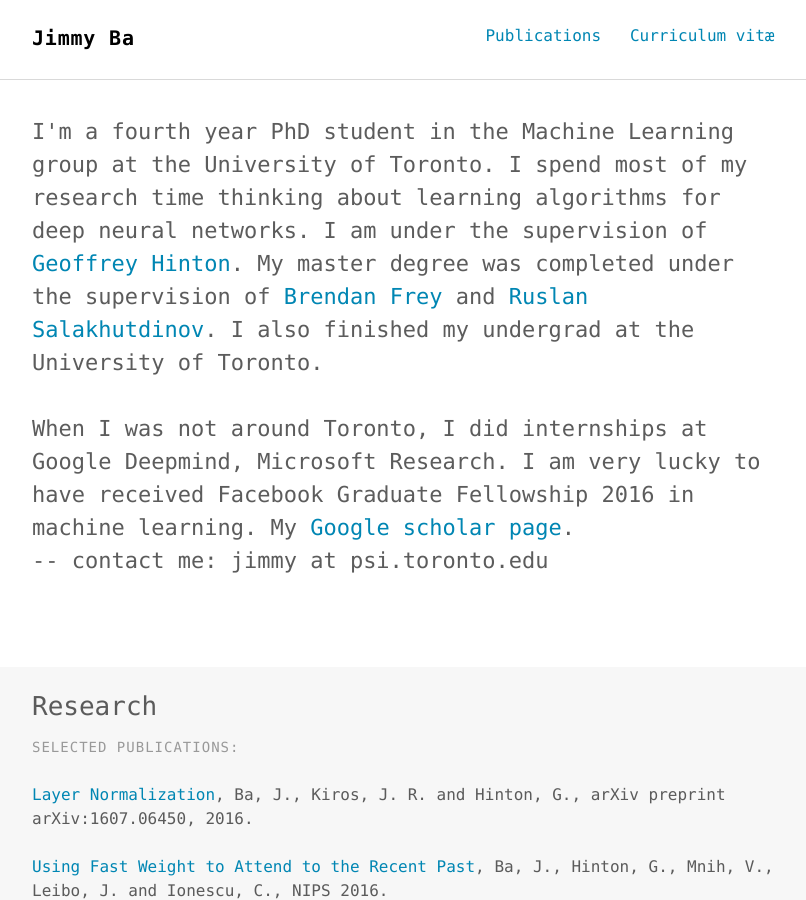
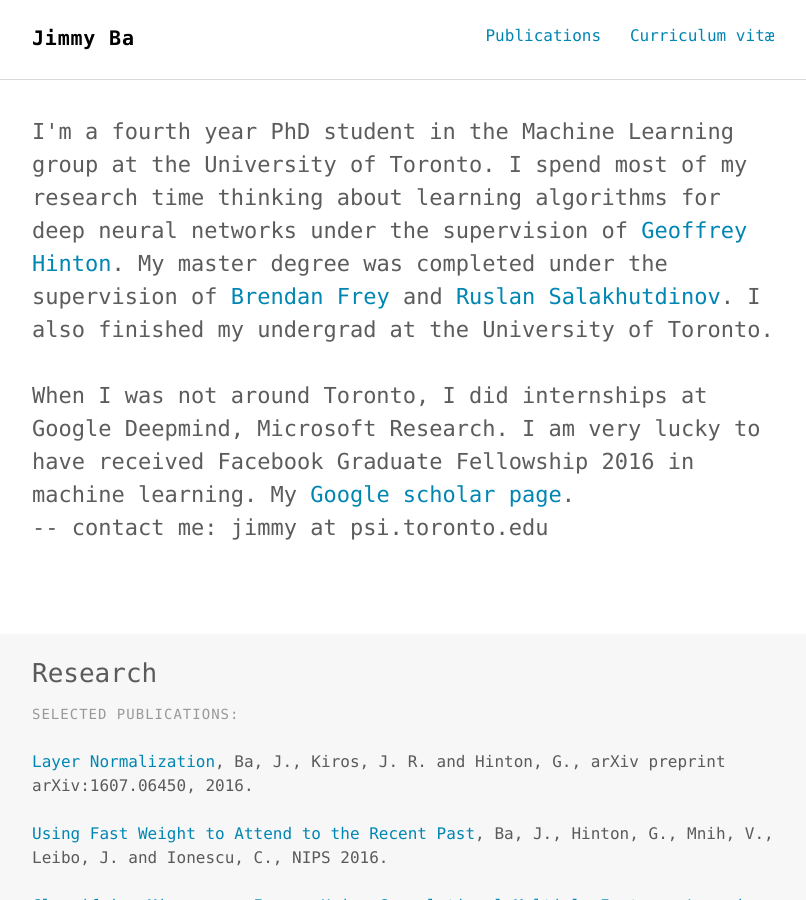
Before and after one commit to jimmylba/jimmylba.github.io, a Jekyll site: the page built from index.html, in a window 1280 px wide and 900 px high. Shown: the whole window, without its empty margins (232-1038 px from the left). Built offline with Jekyll 4.4.1, drawn with Linux system fonts in a browser that asks for light colours.

Commit message:
update intro

```diff
--- a/_includes/intro.html
+++ b/_includes/intro.html
@@ -1,6 +1,6 @@
 <section class="intro">
   <div class="container">
-    <p class="lead">I'm a fourth year PhD student in the Machine Learning group at the University of Toronto. I spend most of my research time thinking about learning algorithms for deep neural networks. I am under the supervision of <a href="http://www.cs.toronto.edu/~hinton">Geoffrey Hinton</a>. My master degree was completed under the supervision of <a href="http://www.psi.toronto.edu/~frey/">Brendan Frey</a> and <a href="http://www.cs.cmu.edu/~rsalakhu/">Ruslan Salakhutdinov</a>. I also finished my undergrad at the University of Toronto.
+    <p class="lead">I'm a fourth year PhD student in the Machine Learning group at the University of Toronto. I spend most of my research time thinking about learning algorithms for deep neural networks under the supervision of <a href="http://www.cs.toronto.edu/~hinton">Geoffrey Hinton</a>. My master degree was completed under the supervision of <a href="http://www.psi.toronto.edu/~frey/">Brendan Frey</a> and <a href="http://www.cs.cmu.edu/~rsalakhu/">Ruslan Salakhutdinov</a>. I also finished my undergrad at the University of Toronto.
     <br>
     <br>
     When I was not around Toronto, I did internships at Google Deepmind, Microsoft Research. I am very lucky to have received Facebook Graduate Fellowship 2016 in machine learning. My <a href="https://scholar.google.com/citations?user=ymzxRhAAAAAJ&hl">Google scholar page</a>.
```
